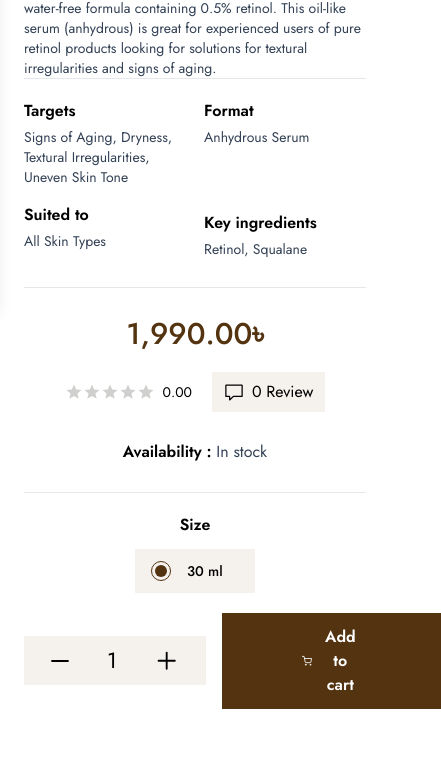
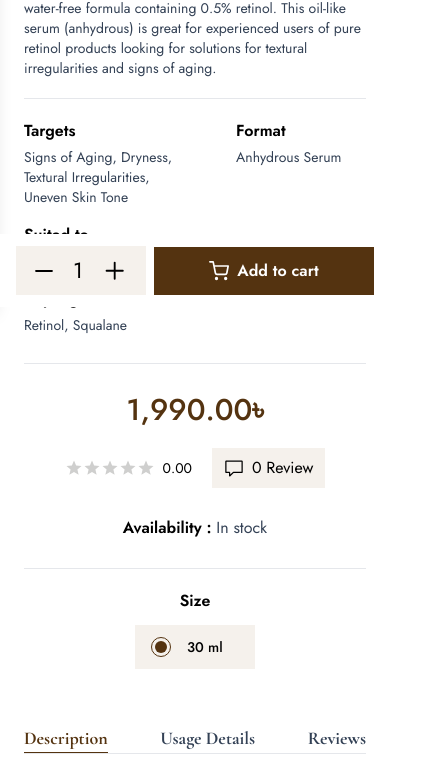
Before and after one commit to AyonJR/ladily, a React (Vite) app: page /details in a window 390 px wide. Shown: the part 537-1296 px from the top of the page, 441 px wide, since content can reach past the window. Built offline with nearby package versions, Linux system fonts and the light colour scheme.

Commit message:
responsive done

```diff
--- a/src/detailsRoute/Product.jsx
+++ b/src/detailsRoute/Product.jsx
@@ -59,7 +59,7 @@ const Product = () => {
 
   return (
     <div className="lg:px-[32px] mx-auto container relative">
-      <div className="w-full lg:flex  gap-5 lg:gap-10">
+      <div className="w-full lg:flex  gap-5 lg:gap-5">
         {/* Left Section (Image with Hover Zoom Trigger) */}
         <div className="lg:w-1/2 relative">
           {/* Image */}
@@ -138,8 +138,10 @@ const Product = () => {
             </p>
           </div>
           {/* Horizontal Line */}
-          <hr className="w-full lg:mt-5" />
+          <hr className="w-full mt-5" />
           <div className="mt-5 gap-8 flex jost-font">
+            <div>
+              <div className="flex  gap-16">
                 <div>
                   <p className="font-semibold">Targets</p>
                   <div className="mt-1 text-slate-700 lg:text-base text-sm">
@@ -147,22 +149,26 @@ const Product = () => {
                     <p>Textural Irregularities,</p>
                     <p>Uneven Skin Tone</p>
                   </div>
-              <div className="mt-4">
-                <p className="font-semibold">Suited to</p>
-                <div className="mt-1 text-slate-700 lg:text-base text-sm">
-                  <p>All Skin Types</p>
-                </div>
-              </div>
                 </div>
                 <div>
                   <p className="font-semibold">Format</p>
                   <div className="mt-1 text-slate-700 lg:text-base text-sm">
                     <p>Anhydrous Serum</p>
                   </div>
-              <div className="mt-16">
+                </div>
+              </div>
+              <div className="mt-4 flex lg:flex-row flex-col lg:gap-[138px] gap-4">
+                <div>
+                  <p className="font-semibold">Suited to</p>
+                  <div className="mt-1 text-slate-700 lg:text-base text-sm">
+                    <p>All Skin Types</p>
+                  </div>
+                </div>
+                <div className="">
                   <p className="font-semibold">Key ingredients</p>
                   <div className="mt-1 text-slate-700 lg:text-base text-sm">
                     <p>Retinol, Squalane</p>
+                  </div>
                 </div>
               </div>
             </div>
@@ -213,7 +219,7 @@ const Product = () => {
               </div>
             </div>
 
-           <div className="flex justify-center">
+            <div className="flex justify-center lg:justify-start">
               <div className="mt-7 ">
                 <h2 className="font-semibold">
                   Availability :{" "}
@@ -229,7 +235,6 @@ const Product = () => {
                 <div className=" lg:text-left">
                   <div className="flex justify-center lg:justify-start">
                     <p className="font-semibold">Size</p>
-
                   </div>
                   <div className="mt-3 bg-customPink  w-[120px]  flex items-center gap-4 mx-auto lg:mx-0 px-4 py-3">
                     {/* Checkbox-like Div */}
@@ -246,11 +251,10 @@ const Product = () => {
                 <hr className="w-full lg:mt-5 lg:block hidden" />
               </div>
               {/* count and button */}
-              <div className="mt-5 flex items-center gap-4">
-                <div className="flex">
-                  {/* Button */}
-                  <div className="bg-customPink">
-                    <div className="flex gap-7 px-6 py-2">
+              <div className="mt-5 flex items-center lg:gap-4 gap-2 fixed bottom-0 left-0 w-full bg-white px-4 py-3 z-50 lg:static">
+                {/* Quantity Selector */}
+                <div className="bg-customPink w-[130px] lg:w-[170px]">
+                  <div className="flex gap-2 px-4 py-2 items-center justify-between">
                     <button onClick={handleDecrement}>
                       <AiOutlineMinus className="text-2xl" />
                     </button>
@@ -263,10 +267,9 @@ const Product = () => {
                     </button>
                   </div>
                 </div>
-                </div>
-                {/* Add to cart button */}
-                <div>
-                  <button className="flex items-center justify-center bg-customBrown text-white font-semibold py-3 px-20">
+                {/* Add to Cart Button */}
+                <div className="flex-grow">
+                  <button className="flex items-center justify-center bg-customBrown text-white font-semibold py-3 w-full  lg:w-[280px]">
                     <FiShoppingCart className="mr-2 text-xl" />
                     Add to cart
                   </button>
```
Lines whose indentation alone changed are shown as unchanged.
